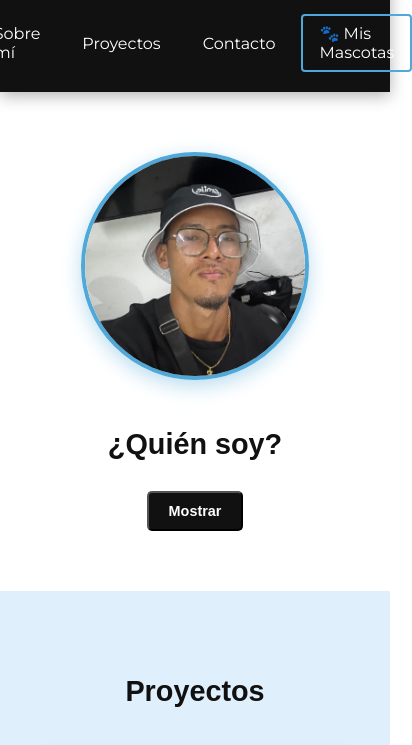
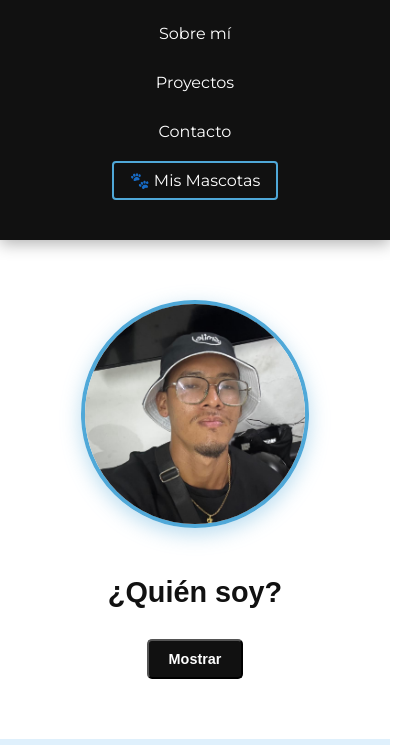
Before and after one commit to AdrianoGC24/modulo-htmlycss-riwi, a plain HTML site: page index.html in a window 390 px wide. Shown: the part 89-834 px from the top of the page, 412 px wide, since content can reach past the window. Drawn offline with Linux system fonts and the light colour scheme; a web font is replaced by a local one.

Commit message:
feat: actualicé menú de header

```diff
--- a/index.html
+++ b/index.html
@@ -4,7 +4,7 @@
         <meta charset="UTF-8">
         <meta name="viewport" content="width=device-width, initial-scale=1.0">
         <title>Adriano Gonzalez | Portafolio</title>
-        <link rel="stylesheet" href="minified.css">
+        <link rel="stylesheet" href="style.css">
         <link rel="stylesheet" href="fonts.css">
     </head>
 
--- a/style.css
+++ b/style.css
@@ -153,6 +153,17 @@ header h1 {
     border: 2px solid var(--main-blue);
 }
 
+@media (max-width: 480px){
+    .menu {
+        display: grid;
+        grid-template-rows: repeat(4, 1fr);
+        justify-content: center;
+        margin: 0 0 20px 0;
+    }
+    .menu a {
+        text-align: center;
+    }
+}
 
 /* =============================================
    GENERAL SECTIONS
```
